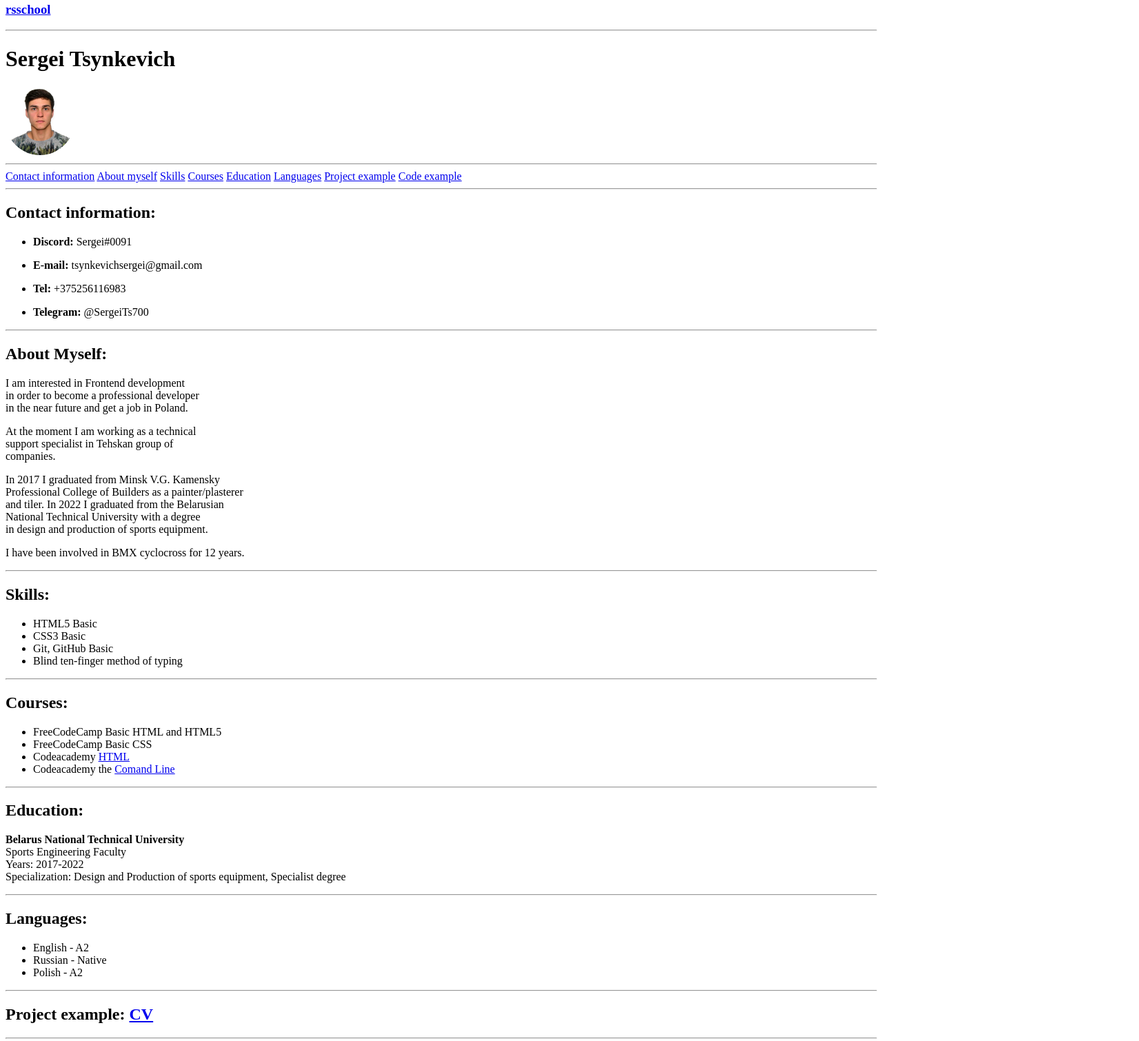
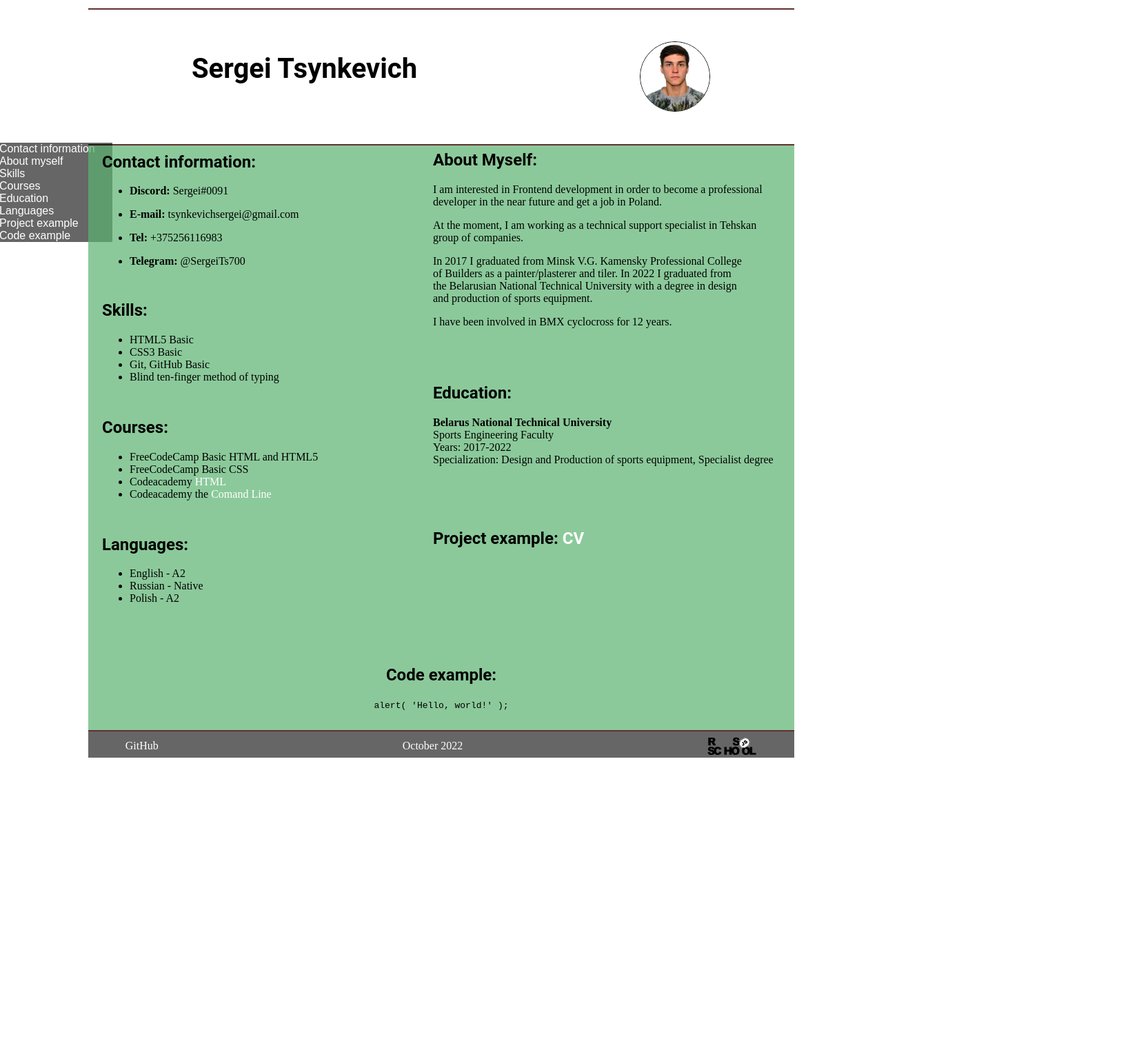
Before and after one commit to SergeiTs/rsschool-cv, a plain HTML site: page index.html in a window 1280 px wide. Shown: the part 16-1526 px from the top of the page at 69% size, 1652 px wide, since content can reach past the window. After the commit the page ends 1145 px from the top, so only its background shows below. Drawn offline with Linux system fonts and the light colour scheme.

Commit message:
feat: add new html and css stylesheets

```diff
--- a/index.html
+++ b/index.html
@@ -5,40 +5,39 @@
     <meta http-equiv="X-UA-Compatible" content="IE=edge">
     <meta name="viewport" content="width=device-width, initial-scale=1.0">
     <link rel="stylesheet" type="text/css" href="style.css">
+    <link rel="preconnect" href="https://fonts.googleapis.com">
     <title>Sergei Tsynkevich CV</title>
 </head>
 <body>
 
     <header>
 
-      <h3><a href="https://sergeits.github.io/rsschool-cv/cv">rsschool</a></h3>
-
       <hr>
 
       <h1>Sergei Tsynkevich</h1>
+
+
 
       <img id="avatar" src="./icons/avatar.jpg" alt="avatar" height="100" width="100">
 
     </header>
 
-      <hr>
-
       <nav>
 
         <a href="#contact-information">Contact information</a>
-
+        <br>
         <a href="#about-myself">About myself</a>
-
+        <br>
         <a href="#skills">Skills</a>
-
+        <br>
         <a href="#courses">Courses</a>
-
+        <br>
         <a href="#education">Education</a>
-
+        <br>
         <a href="#languages">Languages</a>
-
+        <br>
         <a href="#project-example">Project example</a>
-
+        <br>
         <a href="#code-example">Code example</a>
 
       </nav>
@@ -64,43 +63,30 @@
 
             </section>
 
-            <hr>
-
             <section id="about-myself">
 
               <h2>About Myself:</h2>
 
-                <p>I am interested in Frontend development
+                <p>I am interested in Frontend development in order to become a professional
                   <br>
-                   in order to become a professional developer
-                  <br>
-                   in the near future and get a job in Poland.
+                  developer in the near future and get a job in Poland.
                 </p>
 
-                <p>At the moment I am working as a technical
-                  <br>
-                    support specialist in Tehskan group of
-                  <br>
-                    companies.
+                <p>At the moment, I am working as a technical support specialist in Tehskan
+                  <br> group of companies.
                 </p>
 
-                <p>In 2017 I graduated from Minsk V.G. Kamensky
-                  <br>
-                    Professional College of Builders as a painter/plasterer
-                  <br>
-                    and tiler. In 2022 I graduated from the Belarusian
-                  <br>
-                    National Technical University with a degree
-                  <br>
-                    in design and production of sports equipment.
+                <p>In 2017 I graduated from Minsk V.G. Kamensky Professional College
+                    <br>
+                    of Builders as a painter/plasterer and tiler. In 2022 I graduated from
+                    <br> the Belarusian National Technical University with a degree in design
+                    <br> and production of sports equipment.
                 </p>
 
                 <p>I have been involved in BMX cyclocross for 12 years.
                 </p>
 
             </section>
-
-            <hr>
 
             <section id="skills">
 
@@ -115,9 +101,6 @@
 
               </section>
 
-
-              <hr>
-
               <section id="courses">
 
                 <h2 >Courses:</h2>
@@ -130,8 +113,6 @@
                 </ul>
 
               </section>
-
-              <hr>
 
               <section id="education">
 
@@ -148,8 +129,6 @@
 
               </section>
 
-              <hr>
-
               <section id="languages">
 
                 <h2>Languages:</h2>
@@ -162,15 +141,11 @@
 
               </section>
 
-              <hr>
-
               <section id="project-example">
 
-                <h2 >Project example: <a href="https://sergeits.github.io/rsschool-cv/cv">CV</a></h2>
+                <h2 >Project example: <a target="_blank" href="https://sergeits.github.io/rsschool-cv/cv">CV</a></h2>
 
               </section>
-
-              <hr>
 
               <section id="code-example">
 
@@ -182,14 +157,13 @@
 
               </section>
 
-              <hr>
-
         </main>
 
     <footer>
-     <a href="https://github.com/SergeiTs">GitHub</a>
+      <hr>
+     <a id="git" target="_blank" href="https://github.com/SergeiTs">GitHub</a>
      <time datetime="2022-10">October 2022</time>
-     <a href="https://rs.school/js-en/"><img src="./icons/rs_school_js.svg" alt="rsschool-logo" width="73" height="26"></a>
+     <a id="rslogo" target="_blank" href="https://rs.school/js-en/"><img src="./icons/rs_school_js.svg" alt="rsschool-logo" width="73" height="26"></a>
     </footer>
 
 </body>
--- a/style.css
+++ b/style.css
@@ -1,3 +1,137 @@
+
+a {
+    text-decoration: solid;
+    color: white
+}
+
+h1 {
+    position: relative;
+    top: 35px;
+    left: 150px;
+    font-family: "Roboto", sans-serif;
+    font-size: 40px;
+}
+
+h2 {
+    font-family: "Roboto", sans-serif;
+}
+
+header {
+    position: relative;
+    top: 20px;
+    padding: 0px;
+}
+
+nav {
+    position: fixed;
+    top: 223px;
+    left: -1px;
+    width: 164px;
+    background-color: rgba(2, 2, 2, 0.603);
+    font-family: sans-serif;
+}
+
+hr {
+    color: rgb(97, 47, 47);
+    border-style: solid;
+}
+
 #avatar {
+    position: relative;
+    bottom: 55px;
+    left: 800px;
     border-radius: 50%;
+    border-color: black;
+    border: 1px solid;
+
 }
+
+body {
+    margin: auto;
+    width: 1024px;
+}
+
+footer {
+    text-align: center;
+    position: relative;
+    bottom: 250px;
+}
+
+#contact-information {
+    position: relative;
+    left: 20px;
+    top: 10px;
+
+}
+
+#skills {
+    position: relative;
+    left: 20px;
+    bottom: 240px;
+}
+
+#courses {
+    position: relative;
+    left: 20px;
+    bottom: 210px;
+}
+
+#languages {
+    position: relative;
+    left: 20px;
+    bottom: 320px;
+}
+
+#about-myself {
+    position: relative;
+    left: 500px;
+    bottom: 180px;
+}
+
+#education {
+    position: relative;
+    left: 500px;
+    bottom: 400px;
+}
+
+#project-example {
+    position: relative;
+    left: 500px;
+    bottom: 450px;
+}
+
+#code-example {
+    text-align: center;
+    position: relative;
+    bottom: 300px;
+}
+
+#rslogo {
+    position: relative;
+    left: 350px;
+}
+
+#git {
+   position: relative;
+   right: 350px;
+   bottom: 8px;
+}
+
+main {
+    position: relative;
+    bottom: 20px;
+    background-color: rgba(91, 179, 113, 0.705);
+    height: 850px ;
+}
+
+footer {
+    position: relative;
+    bottom: 30px;
+    background-color: rgba(2, 2, 2, 0.603);
+    color: white;
+}
+
+time {
+    position: relative;
+    bottom: 8px;
+}
```
